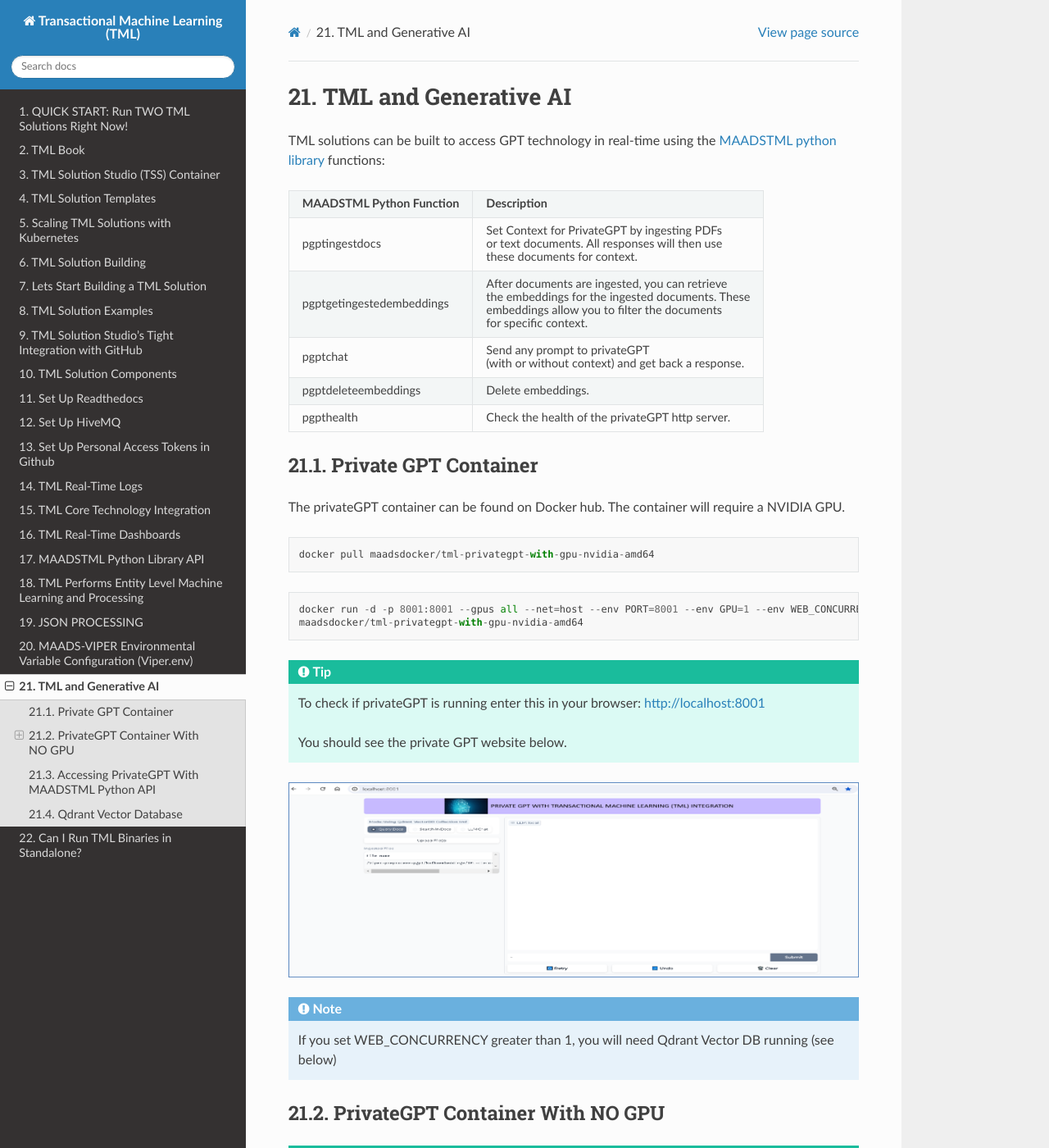
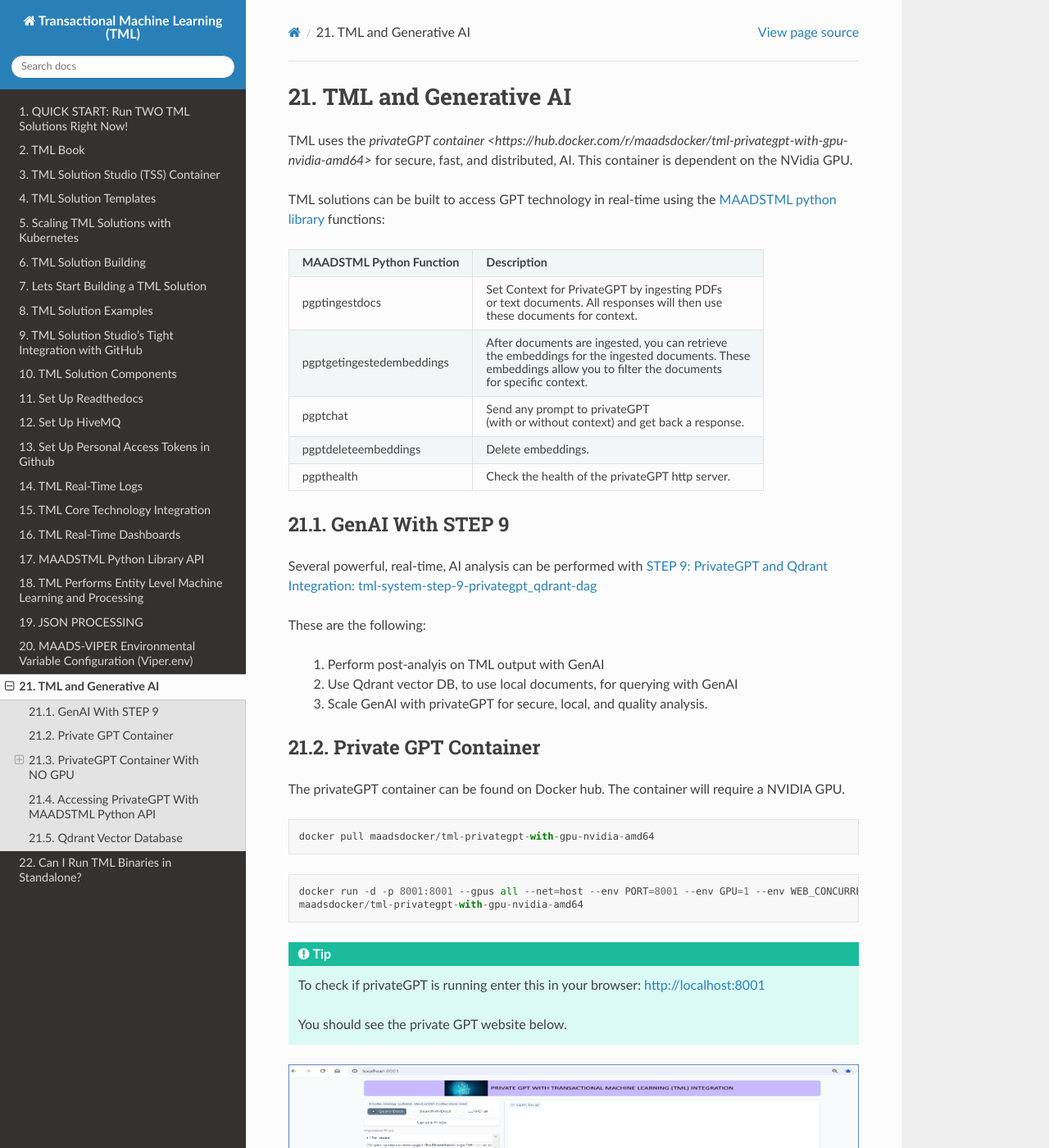
Before and after one commit to smaurice101/readthedocs, a Sphinx documentation site: the page built from docs/source/genai.rst, in a window 1280 px wide and 1400 px high. Shown: the whole window at 82% size. Built offline with Sphinx 7.4.7 and the Read the Docs theme 3.1.0, drawn with Linux system fonts in a browser that asks for light colours; some of the changed text lies outside the part shown.

Commit message:
Update genai.rst

```diff
--- a/docs/source/genai.rst
+++ b/docs/source/genai.rst
@@ -1,5 +1,7 @@
 TML and Generative AI
 =================
+
+TML uses the `privateGPT container <https://hub.docker.com/r/maadsdocker/tml-privategpt-with-gpu-nvidia-amd64>` for secure, fast, and distributed, AI. This container is dependent on the NVidia GPU.
 
 TML solutions can be built to access GPT technology in real-time using the `MAADSTML python library <https://pypi.org/project/maadstml/>`_ functions:
 
@@ -29,6 +31,19 @@
      - Delete embeddings.
    * - pgpthealth
      - Check the health of the privateGPT http server.
+
+GenAI With STEP 9
+------------
+
+Several powerful, real-time, AI analysis can be performed with :ref:`STEP 9: PrivateGPT and Qdrant Integration: tml-system-step-9-privategpt_qdrant-dag`
+
+These are the following:
+
+ 1. Perform post-analyis on TML output with GenAI
+
+ 2. Use Qdrant vector DB, to use local documents, for querying with GenAI
+
+ 3. Scale GenAI with privateGPT for secure, local, and quality analysis.
 
 Private GPT Container
 --------------------
```
